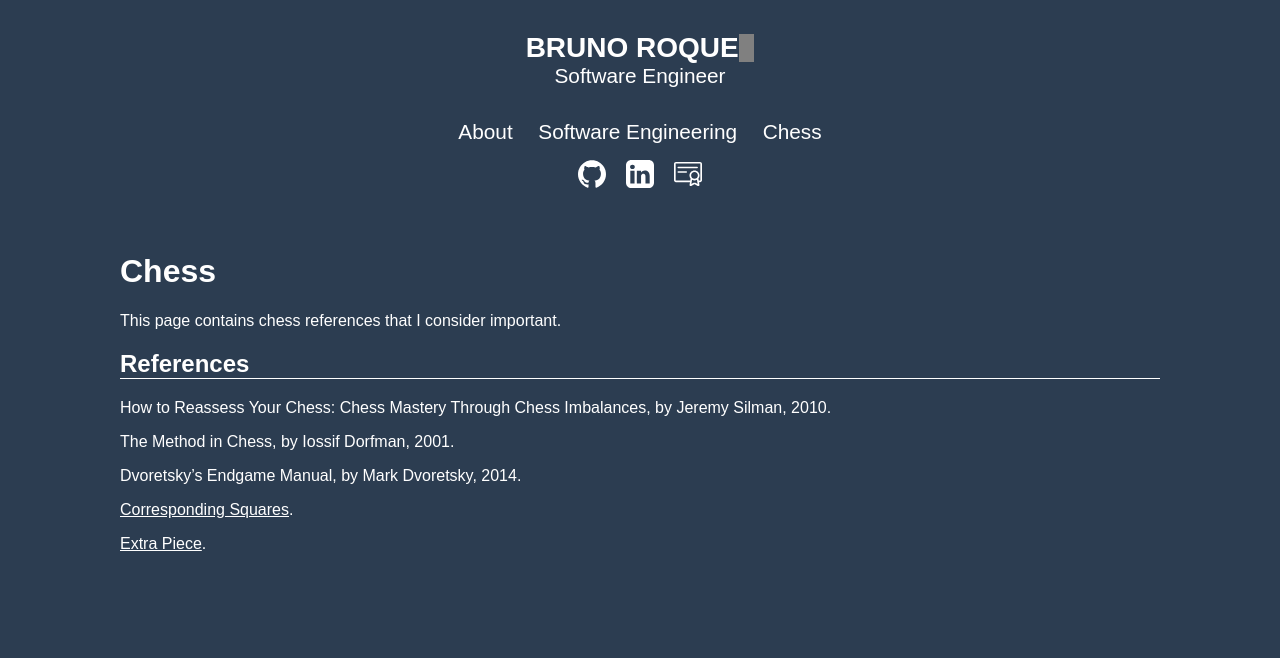
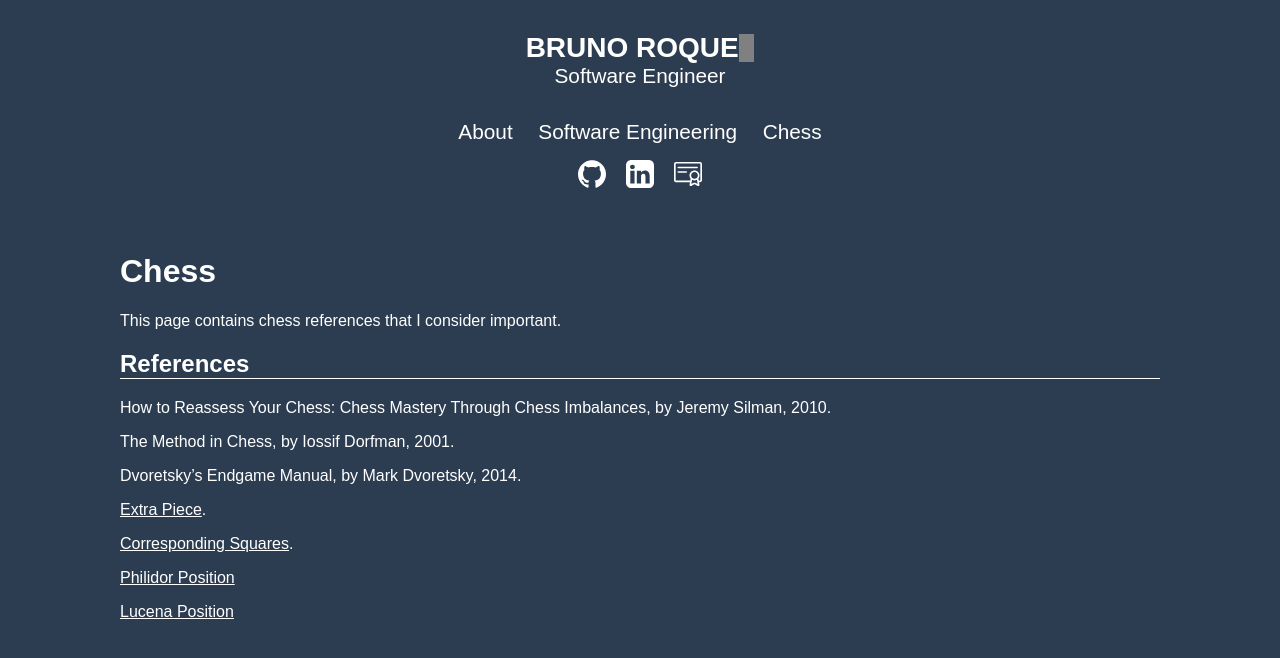
Before and after one commit to brunoroque06/brunoroque06.github.io, a Jekyll site: the page built from _pages/chess.md, in a window 1280 px wide. Shown: the top 658 px of the page. Built offline with Jekyll 4.4.1, drawn with Linux system fonts in a browser that asks for light colours; our own code applies the rules of GitHub Pages for plain Markdown files.

Commit message:
Add Philidor/Lucena Position reference

```diff
--- a/_pages/chess.md
+++ b/_pages/chess.md
@@ -15,6 +15,10 @@ The Method in Chess, by Iossif Dorfman, 2001.
 
 Dvoretsky's Endgame Manual, by Mark Dvoretsky, 2014.
 
+[Extra Piece](https://www.chess.com/article/view/an-quotextraquot-piece).
+
 [Corresponding Squares](https://en.wikipedia.org/wiki/Corresponding_squares).
 
-[Extra Piece](https://www.chess.com/article/view/an-quotextraquot-piece).
+[Philidor Position](https://en.wikipedia.org/wiki/Philidor_position)
+
+[Lucena Position](https://en.wikipedia.org/wiki/Lucena_position)
```
